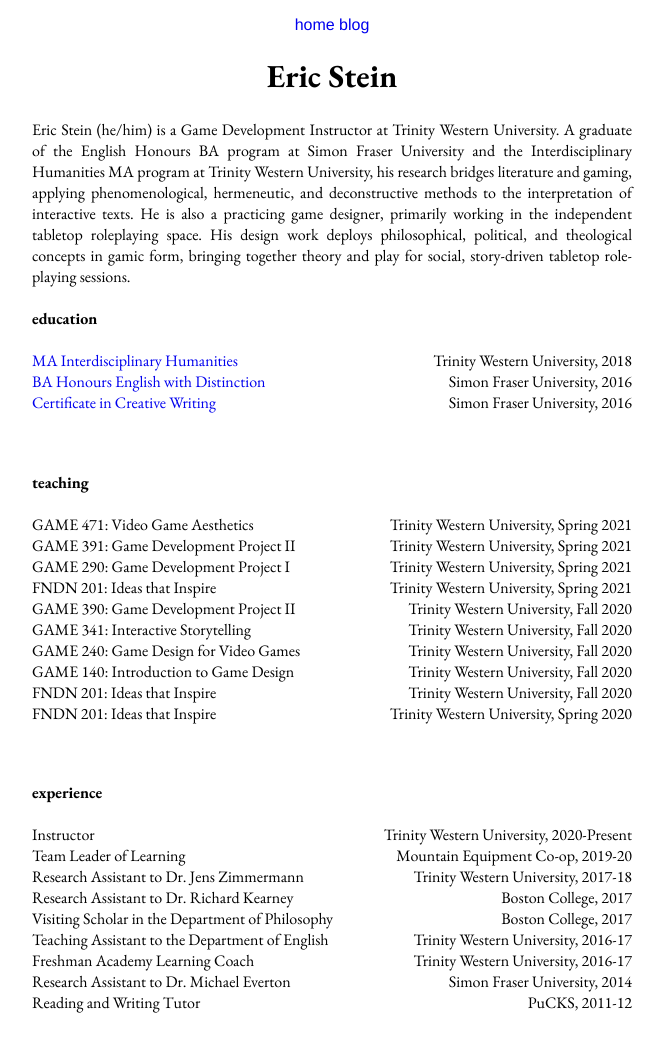
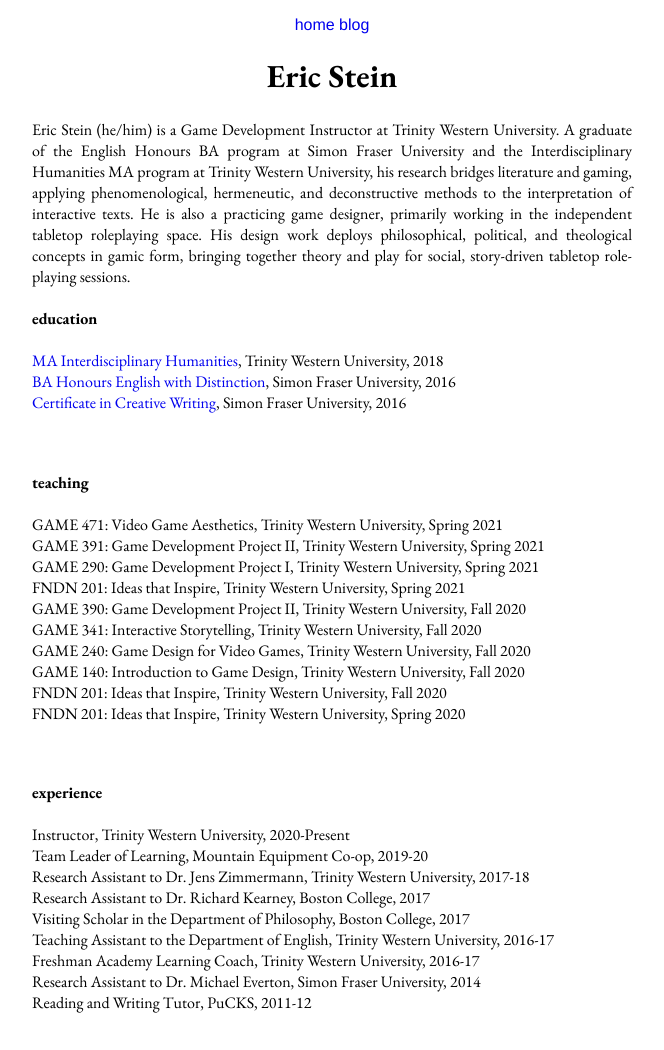
Before and after one commit to steinea/steinea.github.io, a Jekyll site: the page built from index.html, in a window 1280 px wide. Shown: the whole page, without its empty margins (308-972 px from the left). Built offline with Jekyll 4.4.1, drawn with Linux system fonts in a browser that asks for light colours.

Commit message:
Update index.html

```diff
--- a/index.html
+++ b/index.html
@@ -8,35 +8,35 @@ title: Eric Stein
 </p>
 
 <h4>education</h4>
-<p><a href="https://www.academia.edu/40272048/" target="_blank">MA Interdisciplinary Humanities</a> <span style="float: right">Trinity Western University, 2018</span>
-<br><a href="https://www.academia.edu/32192144/" target="_blank">BA Honours English with Distinction</a><span style="float: right">Simon Fraser University, 2016</span>
-<br><a href="https://www.academia.edu/38515322/" target="_blank">Certificate in Creative Writing</a><span style="float: right">Simon Fraser University, 2016</span>
+<p><a href="https://www.academia.edu/40272048/" target="_blank">MA Interdisciplinary Humanities</a>, Trinity Western University, 2018
+<br><a href="https://www.academia.edu/32192144/" target="_blank">BA Honours English with Distinction</a>, Simon Fraser University, 2016
+<br><a href="https://www.academia.edu/38515322/" target="_blank">Certificate in Creative Writing</a>, Simon Fraser University, 2016
 </p>
 <br>
 
 <h4>teaching</h4>
-<p>GAME 471: Video Game Aesthetics <span style="float: right">Trinity Western University, Spring 2021</span>
-<br>GAME 391: Game Development Project II <span style="float: right">Trinity Western University, Spring 2021</span>
-<br>GAME 290: Game Development Project I <span style="float: right">Trinity Western University, Spring 2021</span>
-<br>FNDN 201: Ideas that Inspire <span style="float: right">Trinity Western University, Spring 2021</span>
-<br>GAME 390: Game Development Project II <span style="float: right">Trinity Western University, Fall 2020</span>
-<br>GAME 341: Interactive Storytelling <span style="float: right">Trinity Western University, Fall 2020</span>
-<br>GAME 240: Game Design for Video Games <span style="float: right">Trinity Western University, Fall 2020</span>
-<br>GAME 140: Introduction to Game Design <span style="float: right">Trinity Western University, Fall 2020</span>
-<br>FNDN 201: Ideas that Inspire <span style="float: right">Trinity Western University, Fall 2020</span>
-<br>FNDN 201: Ideas that Inspire <span style="float: right">Trinity Western University, Spring 2020</span>
+<p>GAME 471: Video Game Aesthetics, Trinity Western University, Spring 2021
+<br>GAME 391: Game Development Project II, Trinity Western University, Spring 2021
+<br>GAME 290: Game Development Project I, Trinity Western University, Spring 2021
+<br>FNDN 201: Ideas that Inspire, Trinity Western University, Spring 2021
+<br>GAME 390: Game Development Project II, Trinity Western University, Fall 2020
+<br>GAME 341: Interactive Storytelling, Trinity Western University, Fall 2020
+<br>GAME 240: Game Design for Video Games, Trinity Western University, Fall 2020
+<br>GAME 140: Introduction to Game Design, Trinity Western University, Fall 2020
+<br>FNDN 201: Ideas that Inspire, Trinity Western University, Fall 2020
+<br>FNDN 201: Ideas that Inspire, Trinity Western University, Spring 2020
 </p>
 <br>
 
 <h4>experience</h4>
-<p>Instructor <span style="float: right">Trinity Western University, 2020-Present</span>
-<br>Team Leader of Learning <span style="float: right">Mountain Equipment Co-op, 2019-20</span>
-<br>Research Assistant to Dr. Jens Zimmermann <span style="float: right">Trinity Western University, 2017-18</span>
-<br>Research Assistant to Dr. Richard Kearney <span style="float: right">Boston College, 2017</span>
-<br>Visiting Scholar in the Department of Philosophy <span style="float: right">Boston College, 2017</span>
-<br>Teaching Assistant to the Department of English <span style="float: right">Trinity Western University, 2016-17</span>
-<br>Freshman Academy Learning Coach <span style="float: right">Trinity Western University, 2016-17</span>
-<br>Research Assistant to Dr. Michael Everton <span style="float: right">Simon Fraser University, 2014</span>
-<br>Reading and Writing Tutor <span style="float: right">PuCKS</a>, 2011-12</span>
+<p>Instructor, Trinity Western University, 2020-Present
+<br>Team Leader of Learning, Mountain Equipment Co-op, 2019-20
+<br>Research Assistant to Dr. Jens Zimmermann, Trinity Western University, 2017-18
+<br>Research Assistant to Dr. Richard Kearney, Boston College, 2017
+<br>Visiting Scholar in the Department of Philosophy, Boston College, 2017
+<br>Teaching Assistant to the Department of English, Trinity Western University, 2016-17
+<br>Freshman Academy Learning Coach, Trinity Western University, 2016-17
+<br>Research Assistant to Dr. Michael Everton, Simon Fraser University, 2014
+<br>Reading and Writing Tutor, PuCKS, 2011-12
 </p>
 <br>
```
